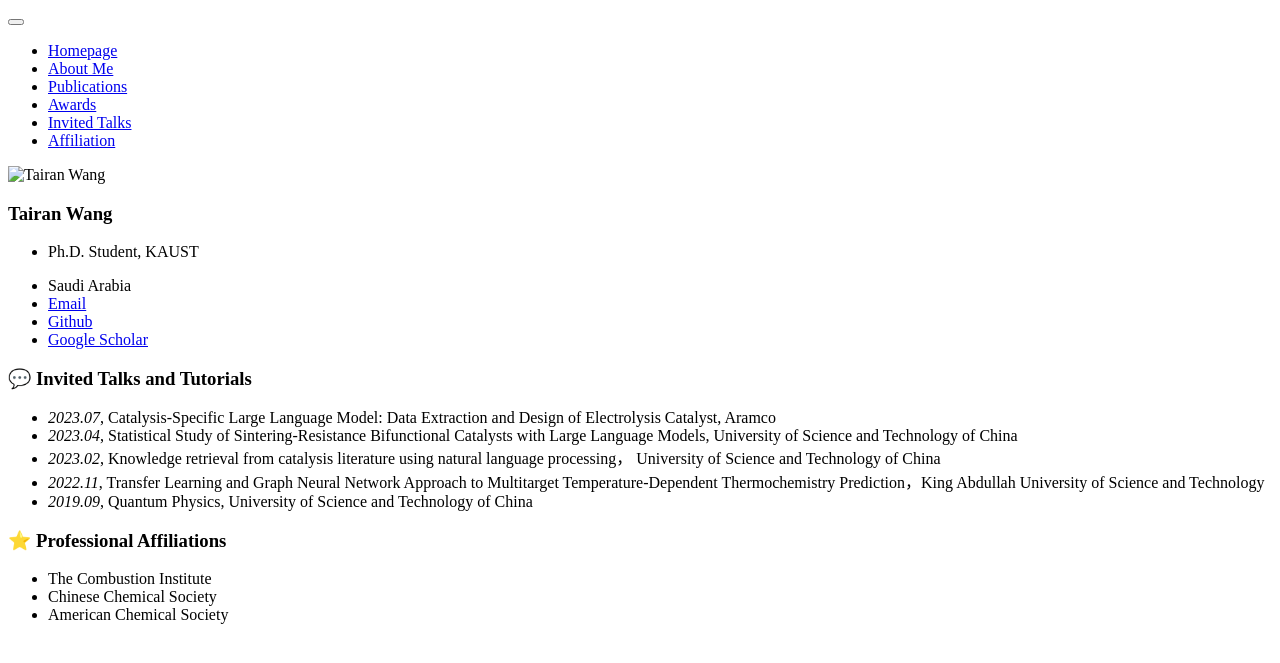
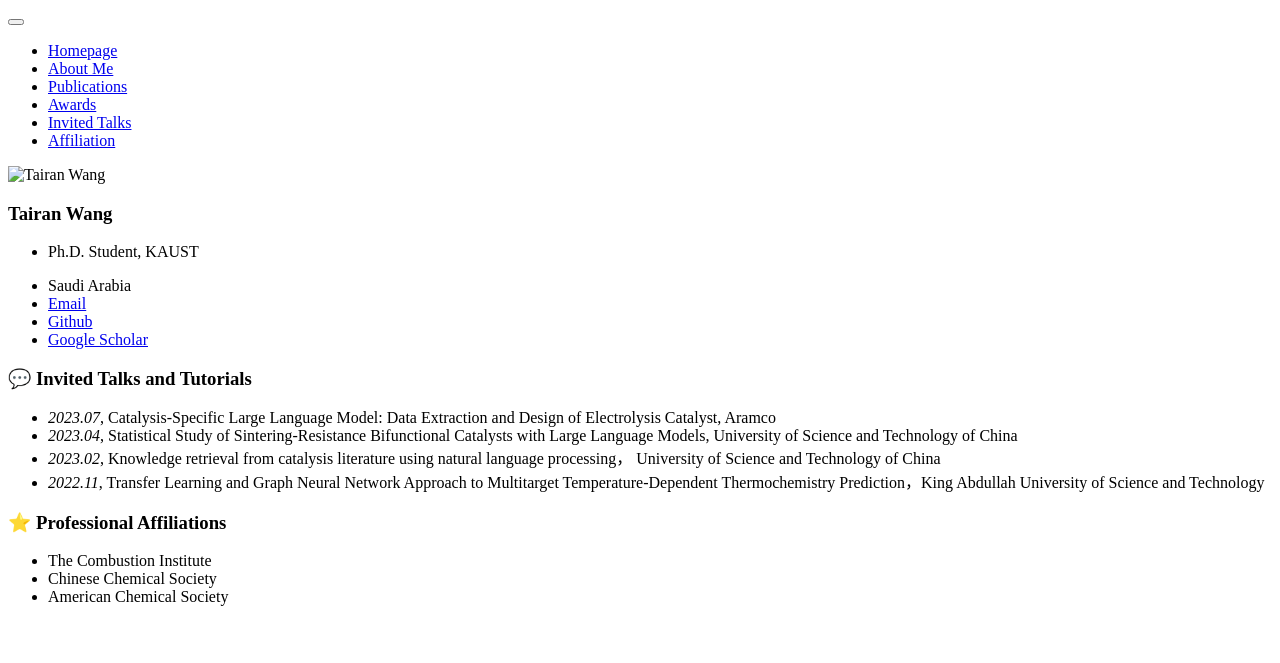
Before and after one commit to tairan-w/tairan-w.github.io, a Jekyll site: the page built from _pages/includes/others.md, in a window 1280 px wide. Shown: the top 663 px of the page. Built offline with Jekyll 4.4.1, drawn with Linux system fonts in a browser that asks for light colours; our own code applies the rules of GitHub Pages for plain Markdown files.

Commit message:
Initial commit

```diff
--- a/_pages/includes/others.md
+++ b/_pages/includes/others.md
@@ -4,7 +4,6 @@
 - *2023.04*, Statistical Study of Sintering-Resistance Bifunctional Catalysts with Large Language Models, University of Science and Technology of China
 - *2023.02*, Knowledge retrieval from catalysis literature using natural language processing， University of Science and Technology of China
 - *2022.11*, Transfer Learning and Graph Neural Network Approach to Multitarget Temperature-Dependent Thermochemistry Prediction，King Abdullah University of Science and Technology
-- *2019.09*, Quantum Physics, University of Science and Technology of China
 
 
 # ⭐ Professional Affiliations
```
Also changed, not shown: 4 other files.
